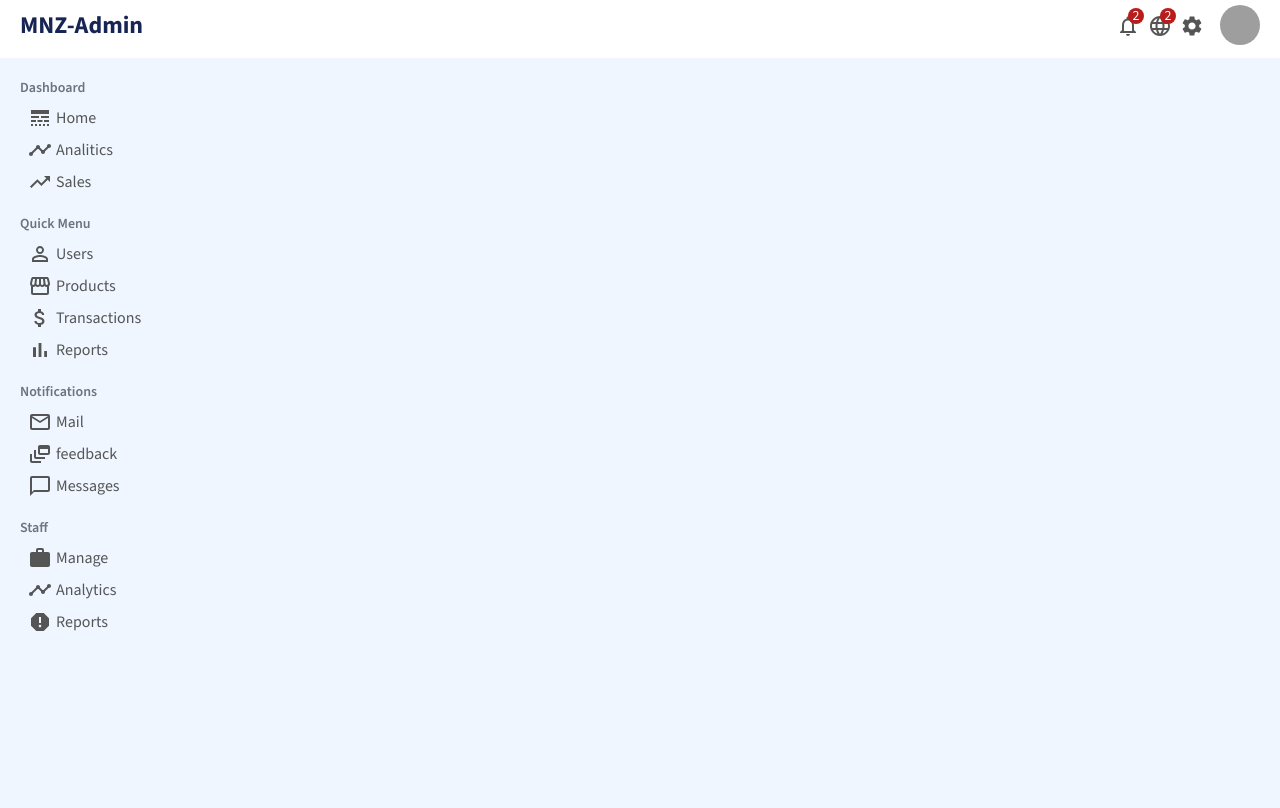
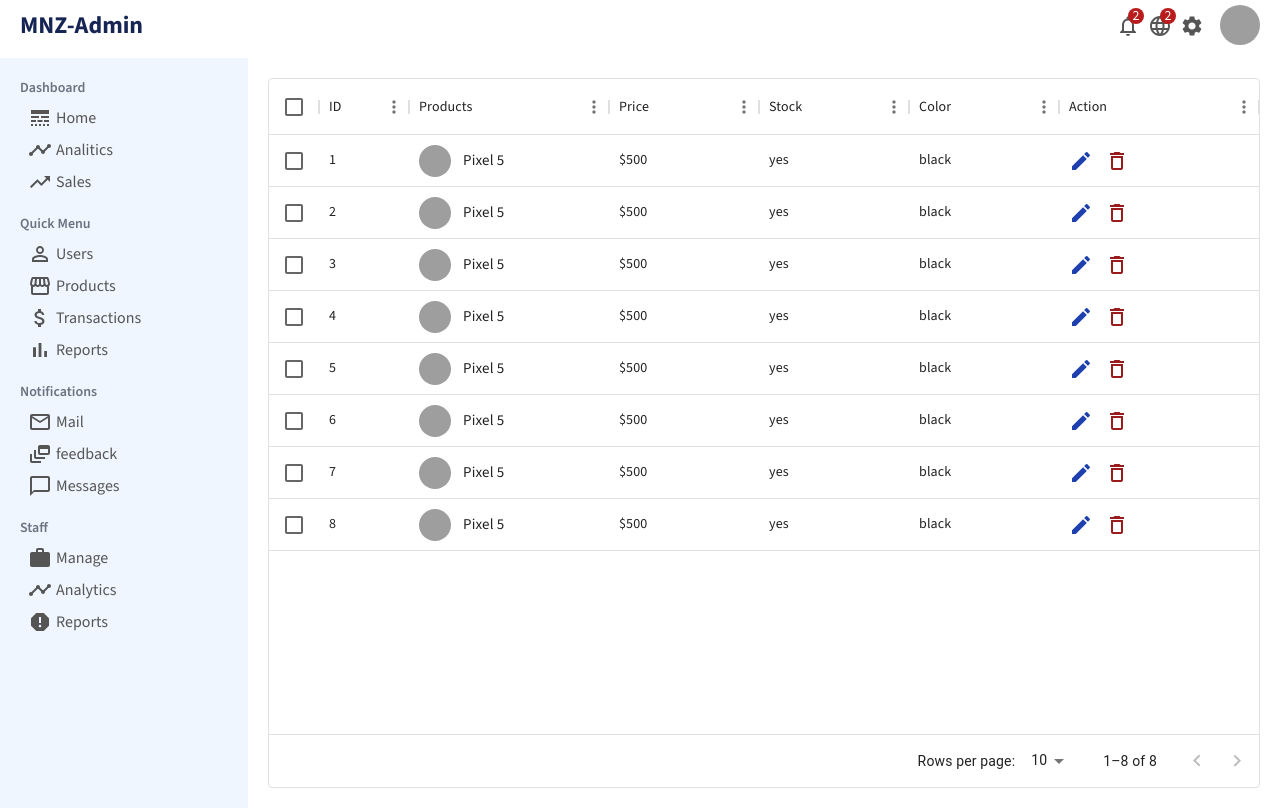
Before and after one commit to MuneesMnz/react-dashboard-expample-2, a React (Create React App) app: page /products in a window 1280 px wide. Built offline with nearby package versions, Linux system fonts and the light colour scheme; grey boxes are pictures that could not be loaded.

Commit message:
product view ,edit and add design completed

```diff
--- a/src/App.js
+++ b/src/App.js
@@ -5,6 +5,9 @@
 import UsersList from "./pages/UsersList";
 import User from "./pages/User";
 import NewUser from "./pages/NewUser";
+import ProductList from "./pages/ProductList";
+import Product from "./pages/Product";
+import NewProduct from "./pages/NewProduct";
 
 function App() {
   return (
@@ -17,6 +20,9 @@
           <Route path="/users" element={<UsersList />}/>
           <Route path="/users/:id" element={<User />}/>
           <Route path="/newuser" element={<NewUser />}/>
+          <Route path="/products" element={<ProductList />}/>
+          <Route path="/products/:id" element={<Product />}/>
+          <Route path="/newproduct" element={<NewProduct />}/>
         </Routes>
       </div>
     </BrowserRouter>
--- a/src/components/Sidebar.jsx
+++ b/src/components/Sidebar.jsx
@@ -36,7 +36,7 @@
                     Users
                 </li>
                </Link>
-               <Link className='/products'>
+               <Link to='/products'>
                 <li className={`p-1 cursor-pointer flex items-center rounded-lg hover:bg-blue-100`}>
                     <Storefront className='mr-1 text-lg' />
                     Products
--- a/src/dummyData.js
+++ b/src/dummyData.js
@@ -1,4 +1,4 @@
-export  const data = [
+export const data = [
   {
     name: "Jan",
     User: 2000,
@@ -44,6 +44,21 @@
     User: 5500,
   },
 ];
+
+export const productChart=[
+  {
+    name: "Jan",
+    sales: 2000,
+  },
+  {
+    name: "Feb",
+    sales: 5100,
+  },
+  {
+    name: "Mar",
+    sales: 6000,
+  },
+]
 
 export const users = [
   {
@@ -146,3 +161,77 @@
     transaction: "$120.00",
   },
 ];
+
+export const Products = [
+  {
+    id: 1,
+    username: "Pixel 5",
+    avathar:
+      "https://i.pcmag.com/imagery/reviews/02kEUHHVmgMHAwagk9XQcux-5.fit_lim.size_1050x.jpg",
+    price: "$500",
+    stock: "yes",
+    color: "black",
+  },
+  {
+    id: 2,
+    username: "Pixel 5",
+    avathar:
+      "https://i.pcmag.com/imagery/reviews/02kEUHHVmgMHAwagk9XQcux-5.fit_lim.size_1050x.jpg",
+    price: "$500",
+    stock: "yes",
+    color: "black",
+  },
+  {
+    id: 3,
+    username: "Pixel 5",
+    avathar:"https://i.pcmag.com/imagery/reviews/02kEUHHVmgMHAwagk9XQcux-5.fit_lim.size_1050x.jpg",
+    price: "$500",
+    stock: "yes",
+    color: "black",
+  },
+  {
+    id: 4,
+    username: "Pixel 5",
+    avathar:
+      "https://i.pcmag.com/imagery/reviews/02kEUHHVmgMHAwagk9XQcux-5.fit_lim.size_1050x.jpg",
+    price: "$500",
+    stock: "yes",
+    color: "black",
+  },
+  {
+    id: 5,
+    username: "Pixel 5",
+    avathar:
+      "https://i.pcmag.com/imagery/reviews/02kEUHHVmgMHAwagk9XQcux-5.fit_lim.size_1050x.jpg",
+    price: "$500",
+    stock: "yes",
+    color: "black",
+  },
+  {
+    id: 6,
+    username: "Pixel 5",
+    avathar:
+      "https://i.pcmag.com/imagery/reviews/02kEUHHVmgMHAwagk9XQcux-5.fit_lim.size_1050x.jpg",
+    price: "$500",
+    stock: "yes",
+    color: "black",
+  },
+  {
+    id: 7,
+    username: "Pixel 5",
+    avathar:
+      "https://i.pcmag.com/imagery/reviews/02kEUHHVmgMHAwagk9XQcux-5.fit_lim.size_1050x.jpg",
+    price: "$500",
+    stock: "yes",
+    color: "black",
+  },
+  {
+    id: 8,
+    username: "Pixel 5",
+    avathar:
+      "https://i.pcmag.com/imagery/reviews/02kEUHHVmgMHAwagk9XQcux-5.fit_lim.size_1050x.jpg",
+    price: "$500",
+    stock: "yes",
+    color: "black",
+  },
+];
--- /dev/null
+++ b/src/pages/NewProduct.jsx
@@ -0,0 +1,48 @@
+import React from "react";
+
+const NewProduct = () => {
+  return (
+    <div className="flex-[4] p-5">
+      <h1 className="text-3xl font-semibold mb-5">New Product</h1>
+
+      <form>
+        <div className="w-[300px] flex flex-col gap-3 mb-5">
+          <label className="text-gray-500 font-semibold ">Image</label>
+          <input type="file" />
+        </div>
+        <div className="w-[300px] flex flex-col gap-3 mb-5">
+          <label className="text-gray-500 font-semibold ">Product Name</label>
+          <input
+            type="text"
+            className="border border-gray-500 px-2 py-1 outline-none rounded"
+          />
+        </div>
+        <div className="w-[300px] flex flex-col gap-3 mb-5">
+          <label className="text-gray-500 font-semibold ">Stock</label>
+          <select
+            name="inStock"
+            id="inStock"
+            className=" border border-gray-500 rounded px-2 py-1 outline-none"
+          >
+            <option value="yes">Yes</option>
+            <option value="no">No</option>
+          </select>
+        </div>
+        <div className="w-[300px] flex flex-col gap-3 mb-5">
+          <label className="text-gray-500 font-semibold ">Image</label>
+          <select
+            name="color"
+            id="color"
+            className=" border border-gray-500 rounded px-2 py-1 outline-none"
+          >
+            <option value="green">Green</option>
+            <option value="black">Black</option>
+          </select>
+        </div>
+        <button className="bg-blue-800 text-white font-semibold px-5 py-2 rounded-md ">Create</button>
+      </form>
+    </div>
+  );
+};
+
+export default NewProduct;
--- /dev/null
+++ b/src/pages/Product.jsx
@@ -0,0 +1,97 @@
+import React from "react";
+import { Link } from "react-router-dom";
+import Chart from "../components/Chart";
+import { productChart } from "../dummyData";
+import { Publish } from "@material-ui/icons";
+
+const Product = () => {
+  return (
+    <div className="flex-[4] p-5">
+      <div className="flex justify-between items-center">
+        <h1 className="text-3xl font-semibold">Product </h1>
+        <Link to="/newproduct">
+          <button className="w-20 h-8 p-1 rounded text-white font-semibold bg-teal-700 cursor-pointer">
+            Create
+          </button>
+        </Link>
+      </div>
+      <div className="flex">
+        <div className="flex-1">
+          <Chart
+            data={productChart}
+            dataKey={"sales"}
+            title={"Sales Performance"}
+          />
+        </div>
+        <div className="flex-1 p-5 m-5 shadow-lg">
+          <div className="flex items-center gap-4">
+            <img
+              src="https://i.pcmag.com/imagery/reviews/02kEUHHVmgMHAwagk9XQcux-5.fit_lim.size_1050x.jpg"
+              alt=""
+              className="w-10 h-10 object-cover rounded-full"
+            />
+            <span className="font-semibold">Google Pixel 5</span>
+          </div>
+          <div className="mt-3">
+            <div className="w-[150px] flex justify-between mb-3">
+              <span>Id:</span>
+              <span className="font-light">123</span>
+            </div>
+            <div className="w-[150px] flex justify-between mb-3">
+              <span>Sales:</span>
+              <span className="font-light">6000</span>
+            </div>
+            <div className="w-[150px] flex justify-between mb-3">
+              <span>Stock:</span>
+              <span className="font-light">Yes</span>
+            </div>
+            <div className="w-[150px] flex justify-between mb-3">
+              <span>Color:</span>
+              <span className="font-light">Green</span>
+            </div>
+          </div>
+        </div>
+      </div>
+      <div className="p-5 m-5 shadow-lg">
+        <form className="flex justify-between gap-10 ">
+          <div className="flex flex-col  ">
+            <div className="mb-3 flex gap-3 ">
+              <label className="w-[100px] text-gray-500">Product Name</label>
+              <input type="text" placeholder="Pixel 5"  className="  w-[250px] border border-gray-300 rounded px-2 py-1 outline-none" />
+            </div>
+            <div className="mb-3 flex gap-3 ">
+              <label className="w-[100px] text-gray-500 ">In stock</label>
+              <select name="inStock" id="inStock" className=" w-[250px] border border-gray-300 rounded px-2 py-1 outline-none">
+                <option value="yes">Yes</option>
+                <option value="no">No</option>
+              </select>
+            </div>
+            <div className="mb-3 flex gap-3 ">
+              <label className="w-[100px] text-gray-500">Color</label>
+              <select name="color" id="color" className=" w-[250px] border border-gray-300 rounded px-2 py-1 outline-none">
+                <option value="green">Green</option>
+                <option value="black">Black</option>
+              </select>
+            </div>
+          </div>
+          <div className="mr-10 flex flex-col gap-5">
+            <div className="flex gap-5 items-center">
+              <img
+                src="https://i.pcmag.com/imagery/reviews/02kEUHHVmgMHAwagk9XQcux-5.fit_lim.size_1050x.jpg"
+                alt=""
+                className="w-[100px] h-[100px] object-cover rounded-xl"
+              />
+              <label htmlFor="file">
+                <Publish />
+                <input type="file" id="file"  className="hidden"/>
+              </label>
+            </div>
+            <button className="bg-blue-800 text-white cursor-pointer rounded-md font-semibold px-2 py-1">Update</button>
+          </div>
+        </form>
+      </div>
+    </div>
+  );
+};
+
+export default Product;
--- /dev/null
+++ b/src/pages/ProductList.jsx
@@ -0,0 +1,71 @@
+import { DataGrid } from "@mui/x-data-grid";
+import { useState } from "react";
+import { Products } from "../dummyData";
+import { Link } from "react-router-dom";
+import { DeleteOutline, Edit } from "@material-ui/icons";
+
+const ProductList = () => {
+  const [data, setData] = useState(Products);
+
+  const handleDelete = (id) => {
+    setData(data.filter((item) => item.id !== id));
+  };
+  const columns = [
+    { field: "id", headerName: "ID", width: 90 },
+    {
+      field: "username",
+      headerName: "Products",
+      width: 200,
+      renderCell: (params) => {
+        return (
+          <div className="flex gap-3 items-center">
+            <img
+              src={params.row.avathar}
+              alt=""
+              className="w-8 h-8 rounded-full object-fit"
+            />
+            <div className="text-[15px] ">{params.row.username}</div>
+          </div>
+        );
+      },
+    },
+    { field: "price", headerName: "Price", width: 150 },
+    { field: "stock", headerName: "Stock", width: 150 },
+    { field: "color", headerName: "Color", width: 150 },
+    {
+      filed: "action",
+      headerName: "Action",
+      width: 200,
+      renderCell: (params) => {
+        return (
+          <div >
+            <Link to={`/products/${params.row.id}`}>
+              <Edit className="text-blue-800 mr-3 cursor-pointer " />
+            </Link>
+            <DeleteOutline
+              className="text-red-800 cursor-pointer"
+              onClick={() => handleDelete(params.row.id)}
+            />
+          </div>
+        );
+      },
+    },
+  ];
+  return (
+    <div className="flex-[4] p-5">
+      <DataGrid
+        rows={data}
+        columns={columns}
+        initialState={{
+          pagination: {
+            paginationModel: { page: 0, pageSize: 10 },
+          },
+        }}
+        pageSizeOptions={[5, 10]}
+        checkboxSelection
+      />
+    </div>
+  );
+};
+
+export default ProductList;
```
Lines whose indentation alone changed are shown as unchanged.
